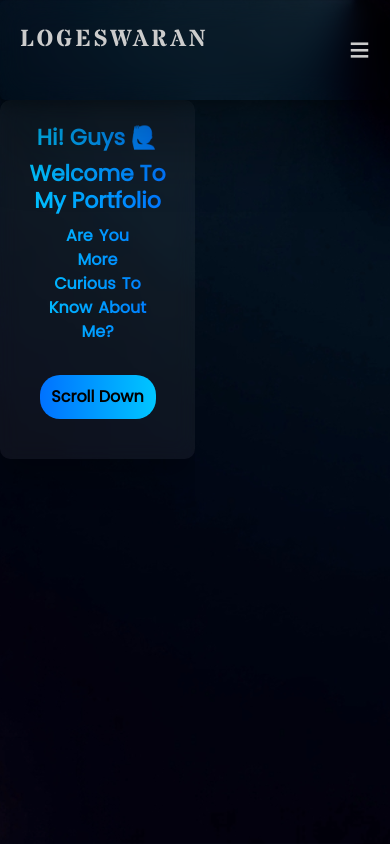
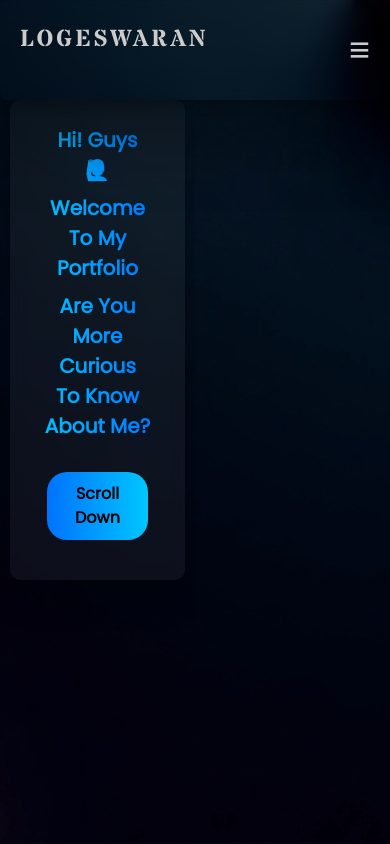
Before and after one commit to Logeswaran-01/logeswaranb, a React (Vite) app: page / in a window 390 px wide. Shown: the top 844 px of the page. Built offline with nearby package versions, Linux system fonts and the light colour scheme; a web font is replaced by a local one.

Commit message:
Update: full React project update with latest changes

```diff
--- a/src/Components/Home.css
+++ b/src/Components/Home.css
@@ -320,20 +320,20 @@ transition: transform 0.7s ease-in-out;
 
 @media screen and (max-width: 600px) {
 
-  /* General Reset */
+  @media screen and (max-width: 600px) {
   * {
     margin: 0;
     padding: 0;
     box-sizing: border-box;
     overflow-x: hidden;
-  font-family: 'Poppins', sans-serif;
   }
 
-/* Home Section */
-.home {
+  .home,
+  .section,
+  .section-3 {
     margin-top: 100px;
-  width: 100%;
-  max-width: 1000px;
+    width: 90%;
+    max-width: 400px;
     margin-left: auto;
     margin-right: auto;
     padding: 25px;
@@ -349,30 +349,34 @@ transition: transform 0.7s ease-in-out;
   }
 
   .home h1,
-.home h3 {
-  font-size: 22px;
+  .home h3,
+  .home p,
+  .section h1,
+  .section-3-div h1,
+  .section-3-div h3,
+  .section-3-para {
+    font-size: 20px;
     font-weight: bold;
-  margin-bottom: 10px;
+    line-height: 1.5;
+    word-break: break-word;
+    word-wrap: break-word;
+    white-space: normal;
+    padding: 0 10px;
   }
 
-.home p {
-  font-size: 16px;
-  font-weight: 600;
-  line-height: 24px;
-  padding: 0 20px;
-  word-spacing: 2px;
-  white-space: normal;
-}
-
-/* Gradient Text */
-.gradient-text {
+  .gradient-text,
+  .section-3-div h1,
+  .section-3-div h3,
+  .section-3-para {
     background: linear-gradient(to right, #00c6ff, #0072ff);
     -webkit-background-clip: text;
     -webkit-text-fill-color: transparent;
   }
 
-/* Home Button */
-.home button {
+  .home button,
+  .section-3 button,
+  .button1,
+  .button2 {
     width: 80%;
     font-size: 16px;
     padding: 10px;
@@ -383,72 +387,32 @@ transition: transform 0.7s ease-in-out;
     color: #000;
     font-weight: bold;
     transition: transform 0.3s ease-in-out;
+    cursor: pointer;
   }
 
-.home button:hover {
+  .home button:hover,
+  .section-3 button:hover,
+  .button1:hover,
+  .button2:hover {
     transform: scale(1.05);
     background: linear-gradient(to right, #00c6ff, #0072ff);
   }
 
-/* Section */
-.section {
-  margin-top: 100px;
-  width: 100%;
-  max-width: 1000px;
-  margin-left: auto;
-  margin-right: auto;
-  padding: 25px;
-  display: flex;
-  flex-direction: column;
-  gap: 10px;
-  border-radius: 10px;
-  background: rgba(255, 255, 255, 0.05);
-  backdrop-filter: blur(10px);
-  box-shadow: rgba(0, 0, 0, 0.25) 0px 20px 30px;
-  text-align: center;
-}
-
-.section h1 {
-  font-size: 22px;
-  font-weight: bold;
-}
-
-/* Resume Buttons */
-.button1,
-.button2 {
-  width: 80%;
-  font-size: 16px;
-  padding: 10px;
-  margin: 15px auto;
-  border: none;
-  border-radius: 20px;
-  background: linear-gradient(to right, #4e54c8, #8f94fb);
-  color: #000;
-  font-weight: bold;
-  transition: transform 0.3s ease-in-out;
-}
-
-.button1:hover,
-.button2:hover {
-  transform: scale(1.05);
-  background: linear-gradient(to right, #8f94fb, #4e54c8);
-}
-
-/* Git/LinkedIn Icons */
   .git-in {
     display: flex;
     justify-content: center;
-  gap: 10px;
+    gap: 15px;
     flex-wrap: wrap;
   }
 
   .git-in button {
-  font-size: 20px;
-  padding: 12px;
+    font-size: 22px;
+    padding: 10px;
+    background: linear-gradient(to right, hsl(0, 0%, 30%), hsl(281, 94%, 90%));
+    border: none;
     border-radius: 50%;
-  border: none;
-  background: linear-gradient(to right, hsl(0, 0%, 30%), hsl(281, 94%, 90%));
     color: white;
+    box-shadow: rgba(0, 0, 0, 0.2) 0px 10px 20px;
     transition: transform 0.3s ease-in-out;
   }
 
@@ -457,61 +421,6 @@ transition: transform 0.7s ease-in-out;
     background: linear-gradient(to right, hsl(281, 94%, 90%), hsl(0, 0%, 30%));
   }
 
-/* Section 3 */
-.section-3 {
-  margin-top: 100px;
-  width: 100%;
-  max-width: 1000px;
-  margin-left: auto;
-  margin-right: auto;
-  padding: 25px;
-  display: flex;
-  flex-direction: column;
-  gap: 10px;
-  border-radius: 10px;
-  background: rgba(255, 255, 255, 0.05);
-  backdrop-filter: blur(10px);
-  box-shadow: rgba(0, 0, 0, 0.25) 0px 20px 30px;
-}
-
-.section-3-div h1,
-.section-3-div h3 {
-  font-size: 22px;
-  text-align: center;
-  font-weight: bold;
-}
-
-.section-3-para {
-  font-size: 16px;
-  text-align: center;
-  font-weight: 600;
-  line-height: 24px;
-  padding: 0 10px;
-  background: linear-gradient(to right, #cccccc, #ff9cf5);
-  -webkit-background-clip: text;
-  -webkit-text-fill-color: transparent;
-}
-
-/* More About Me Button */
-.section-3 button {
-  width: 80%;
-  font-size: 16px;
-  padding: 10px;
-  margin: 15px auto;
-  border: none;
-  border-radius: 20px;
-  background: linear-gradient(135deg, #ff6ec7, #ffb8f5);
-  color: #000;
-  font-weight: bold;
-  transition: transform 0.3s ease-in-out;
-}
-
-.section-3 button:hover {
-  transform: scale(1.05);
-  background: linear-gradient(135deg, #ffb8f5, #ff6ec7);
-}
-
-/* About Me Button */
   .about_me {
     background: linear-gradient(to right, #1e3c72, #2a5298);
     padding: 10px;
@@ -523,6 +432,7 @@ transition: transform 0.7s ease-in-out;
     text-align: center;
     box-shadow: rgba(0, 0, 0, 0.25) 0px 20px 30px;
     transition: transform 0.3s ease-in-out;
+    color: white;
   }
 
   .about_me:hover {
@@ -530,7 +440,6 @@ transition: transform 0.7s ease-in-out;
     background: linear-gradient(to right, #2a5298, #1e3c72);
   }
 
-/* Profile Image */
   .download {
     width: 60%;
     height: auto;
@@ -539,21 +448,23 @@ transition: transform 0.7s ease-in-out;
     border-radius: 50%;
   }
 
-/* Footer */
   .footer {
-  position: relative;
+    margin-top: 50px;
     padding: 1rem;
     text-align: center;
     font-size: 14px;
+    background: linear-gradient(to top, #0a0f2c, #1f1c2c);
     color: #ccc;
-  background: linear-gradient(to top, #0a0f2c, #1f1c2c);
+    display: flex;
+    flex-direction: column;
+    align-items: center;
   }
 
   .logo-img {
     width: 100%;
-  max-width: 200px;
-  margin: 0 auto;
-  display: block;
+    max-width: 180px;
+    margin-top: 10px;
+  }
 }
 
 }
```
Lines whose indentation alone changed are shown as unchanged.
